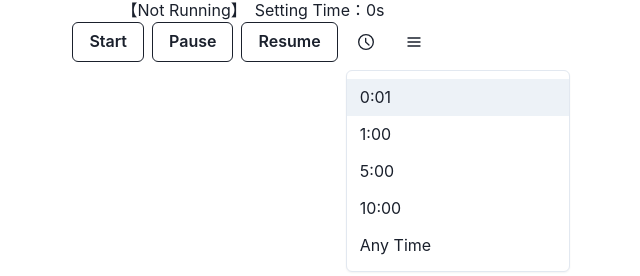
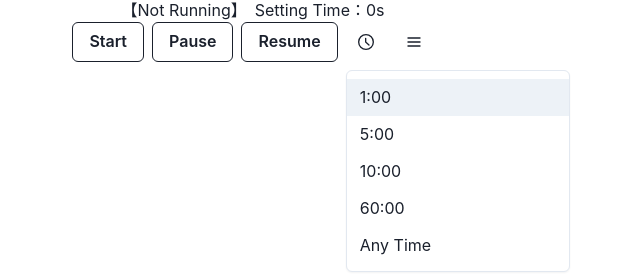
Before and after one commit to ltoppyl/timer-app, a React (Create React App) app: page / in a window 1280 px wide. Both pictures are taken after a click on the button 752 px from the left and 194 px from the top of the page. Shown: the part 152-428 px from the top of the page, without its empty margins (387-1027 px from the left). Built offline with nearby package versions, Linux system fonts and the light colour scheme; no server answers.

Commit message:
refactor: あらかじめ設定する時間の変更

```diff
--- a/src/components/SettingTime.tsx
+++ b/src/components/SettingTime.tsx
@@ -107,13 +107,6 @@ const SettingTime = ({ setSettingTime, selectLanguage }: Props) => {
       <MenuList>
         <MenuItem
           onClick={() => {
-            setSettingTime(1);
-          }}
-        >
-          0:01
-        </MenuItem>
-        <MenuItem
-          onClick={() => {
             setSettingTime(60);
           }}
         >
@@ -132,6 +125,13 @@ const SettingTime = ({ setSettingTime, selectLanguage }: Props) => {
           }}
         >
           10:00
+        </MenuItem>
+        <MenuItem
+          onClick={() => {
+            setSettingTime(3600);
+          }}
+        >
+          60:00
         </MenuItem>
         <MenuItem
           onClick={() => {
```
